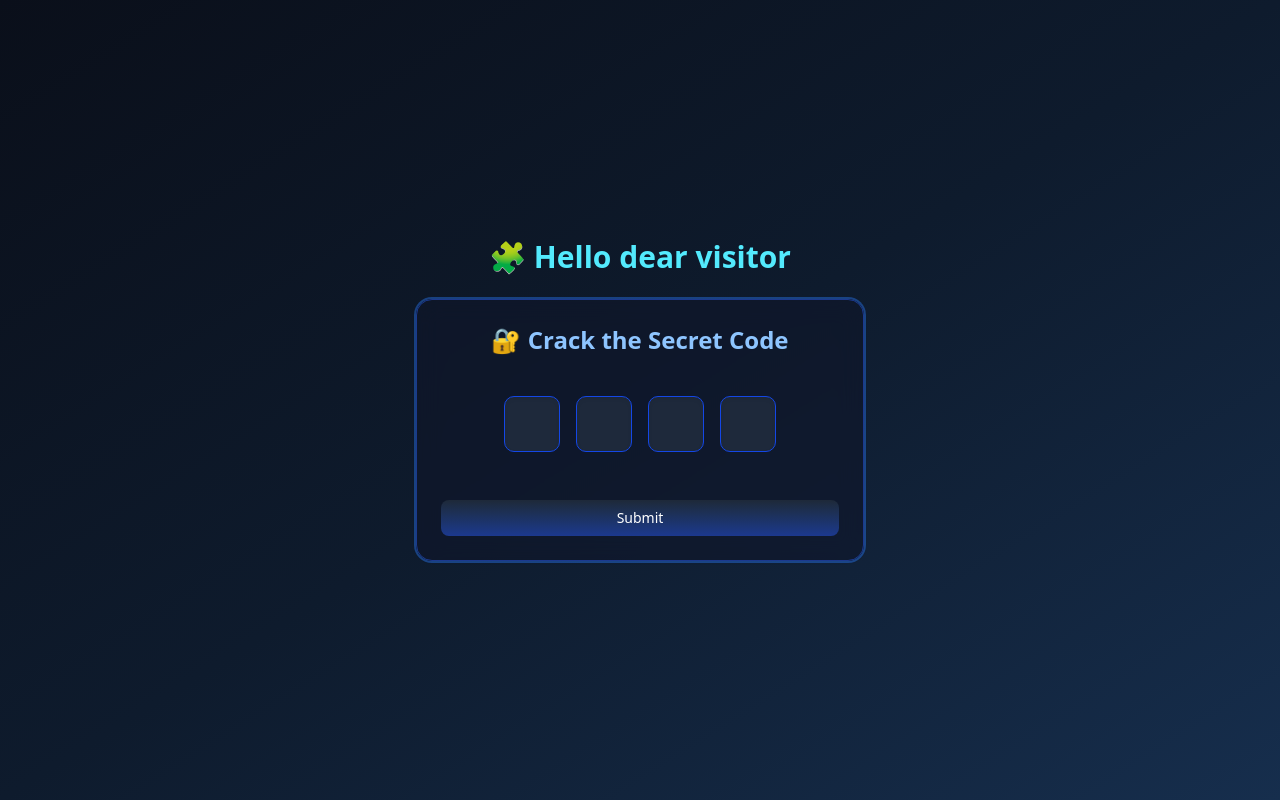
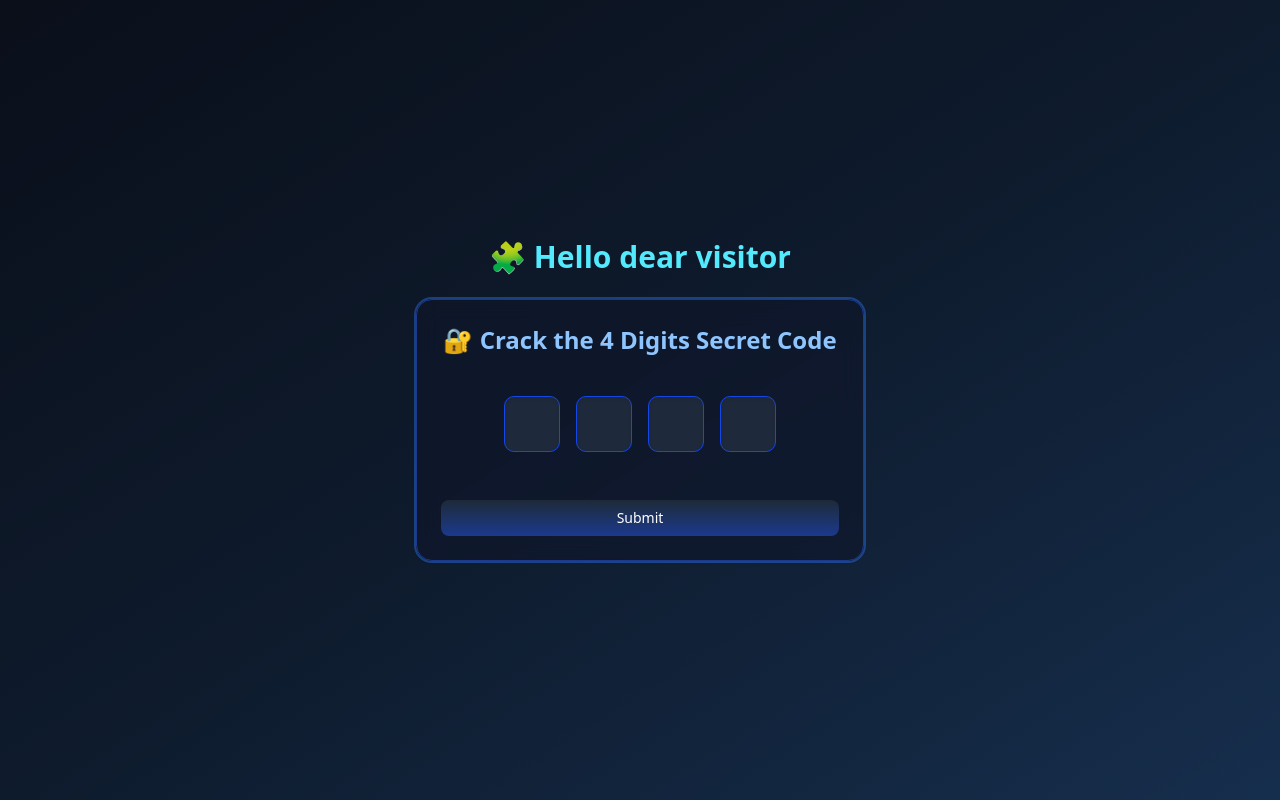
Before and after one commit to Rakotomalala01/quizz_games, a React (Vite) app: page / in a window 1280 px wide. Built offline with nearby package versions, Linux system fonts and the light colour scheme.

Commit message:
JR: update to add the words digit on guess code

```diff
--- a/src/pages/guessCodeGame.tsx
+++ b/src/pages/guessCodeGame.tsx
@@ -61,7 +61,7 @@ export default function GuessCodeGame() {
         <Card
           className="glow-animation relative rounded-2xl bg-[#0f172a]/60 backdrop-blur-md p-6 text-center border border-blue-900 ring-2 ring-blue-500/40"
         >
-          <h1 className="text-2xl font-bold mb-4 text-blue-300">🔐 Crack the Secret Code</h1>
+          <h1 className="text-2xl font-bold mb-4 text-blue-300">🔐 Crack the 4 Digits Secret Code</h1>
           <div
             className="flex justify-center gap-4 mb-6 cursor-pointer"
             onClick={() => inputRef.current?.focus()}
```
